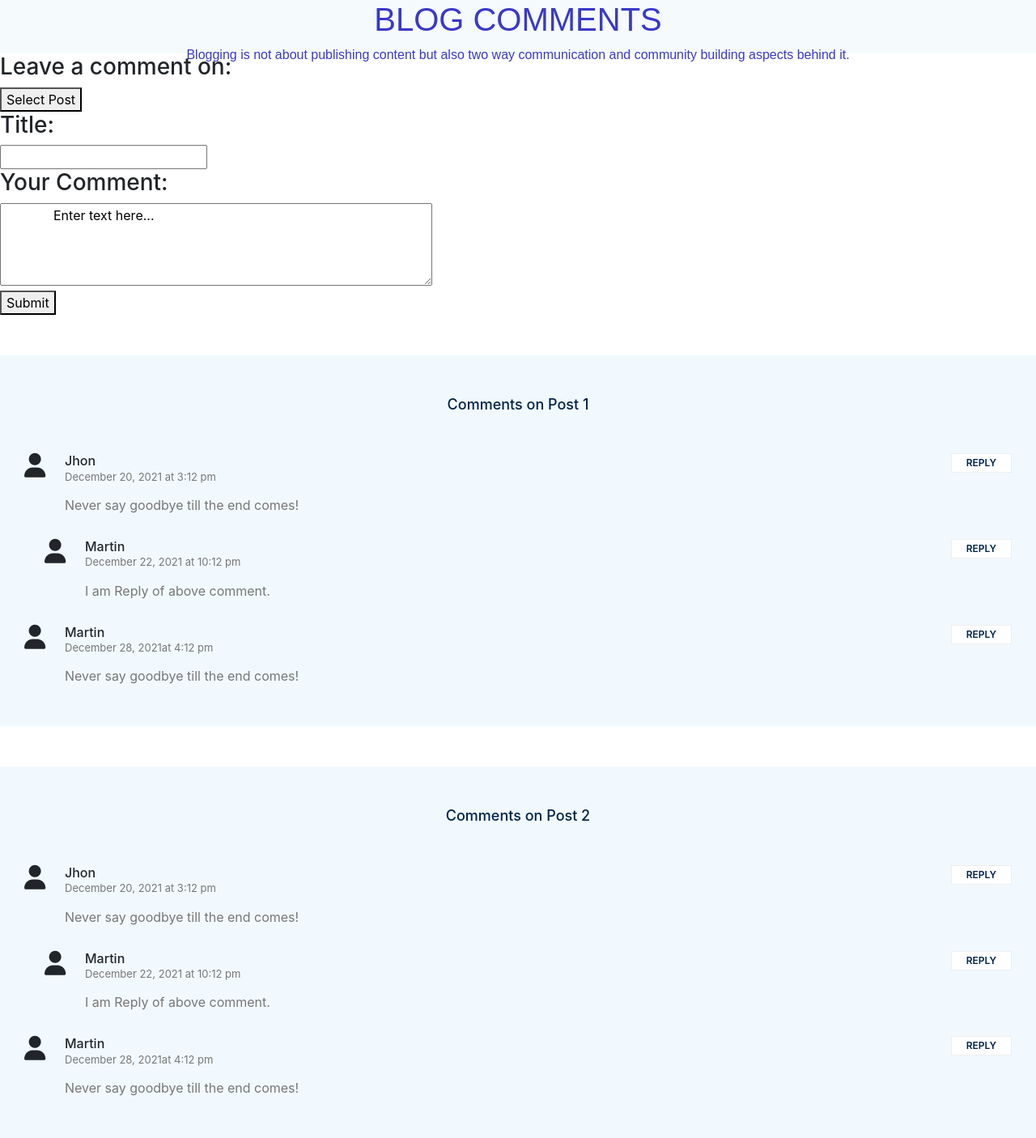
After one commit to sivamatta94/DBSE2022, a PHP site: page /commentspage.html in a window 1280 px wide. The commit adds this page. Shown: the whole page at 81% size. Run offline with PHP 8.4, Linux system fonts and the light colour scheme; some libraries are stand-ins or nearby versions.

Commit message:
Add files via upload

```diff
--- /dev/null
+++ b/commentspage.css
@@ -0,0 +1,105 @@
+body{
+    background-color:white;
+}
+
+header{
+    background: #f5fbfc;
+    height: 66px;
+    text-align: center;
+    padding: 0px;
+    margin: 0px;
+    color: rgb(57, 57, 201);
+    font-family: Arial, Helvetica, sans-serif;
+    text-decoration: none;
+    }
+.comments_page .post_selection{
+ width: 30%;
+}
+.button{
+    display: inline;
+}
+.comments-area {
+    background: #f1f9ff;
+    padding: 50px 30px;
+    margin-top: 50px;
+  }
+
+  @media (max-width: 414px) {
+    .comments-area {
+      padding: 50px 8px;
+    }
+  }
+
+  .comments-area h4 {
+    text-align: center;
+    margin-bottom: 50px;
+    color: #002347;
+    font-size: 18px;
+  }
+
+  .comments-area h5 {
+    font-size: 16px;
+    margin-bottom: 0px;
+  }
+
+  .comments-area a {
+    color: #002347;
+  }
+
+  .comments-area .comment-list {
+    padding-bottom: 30px;
+  }
+
+  .comments-area .comment-list:last-child {
+    padding-bottom: 0px;
+  }
+
+  .comments-area .comment-list.left-padding {
+    padding-left: 25px;
+  }
+
+  @media (max-width: 413px) {
+    .comments-area .comment-list .single-comment h5 {
+      font-size: 12px;
+    }
+    .comments-area .comment-list .single-comment .date {
+      font-size: 11px;
+    }
+    .comments-area .comment-list .single-comment .comment {
+      font-size: 10px;
+    }
+  }
+
+  .comments-area .thumb {
+    margin-right: 20px;
+  }
+
+  .comments-area .date {
+    font-size: 13px;
+    color: #777777;
+    margin-bottom: 13px;
+  }
+
+  .comments-area .comment {
+    color: #777777;
+    margin-bottom: 0px;
+  }
+
+  .comments-area .btn-reply {
+    background-color: #fff;
+    color: #002347;
+    border: 1px solid #eee;
+    padding: 2px 18px;
+    font-size: 12px;
+    display: block;
+    font-weight: 600;
+    -webkit-transition: all 0.3s ease 0s;
+    -moz-transition: all 0.3s ease 0s;
+    -o-transition: all 0.3s ease 0s;
+    transition: all 0.3s ease 0s;
+  }
+
+  .comments-area .btn-reply:hover {
+    background: #fdc632;
+    color: #002347;
+  }
--- /dev/null
+++ b/commentspage.html
@@ -0,0 +1,179 @@
+<!DOCTYPE html>
+<html lang="en">
+
+<head>
+    <meta charset="UTF-8">
+    <meta http-equiv="X-UA-Compatible" content="IE=edge">
+    <meta name="viewport" content="width=device-width, initial-scale=1.0">
+    <!--custom_styling-->
+    <script src="https://cdnjs.cloudflare.com/ajax/libs/jquery/3.3.1/jquery.min.js"></script>
+    <link rel="stylesheet" href="https://stackpath.bootstrapcdn.com/bootstrap/4.4.1/css/bootstrap.min.css" />
+    <script src="https://stackpath.bootstrapcdn.com/bootstrap/4.4.1/js/bootstrap.min.js"></script>
+    <script src="https://stackpath.bootstrapcdn.com/bootstrap/4.4.1/js/bootstrap.bundle.min.js"></script>
+    <script src="https://use.fontawesome.com/9da9b46707.js"></script>
+    <link rel="stylesheet" href="commentspage.css">
+    <title>Comments</title>
+
+</head>
+
+<body>
+    <header>
+        <div class="com">
+            <h1>BLOG COMMENTS</h1>
+            <p>Blogging is not about publishing content but also
+                two way communication and community building
+                aspects behind it.
+            </p>
+        </div>
+    </header>
+    <!--comments Page-->
+    <div class="comments_page">
+        <!--sub pages for comments-->
+        <div class="post_selection">
+            <h3>Leave a comment on:</h3><button>Select Post</button>
+            <h3 class="title">Title:</h3>
+            <input type="text" name="title">
+            <h3>Your Comment:</h3>
+            <textarea rows="4" cols="50" name="comment" form="usrform">
+              Enter text here...</textarea>
+            <button>Submit</button>
+        </div>
+        <div class="row">
+            <div class="col-lg-12">
+                <div class="comments-area">
+                    <h4>Comments on Post 1</h4>
+                    <div class="comment-list">
+                        <div class="single-comment justify-content-between d-flex">
+                            <div class="user justify-content-between d-flex">
+                                <div class="thumb">
+                                    <i class="fa fa-user" style="font-size:30px; width:30px;"></i>
+                                </div>
+                                <div class="desc">
+                                    <h5>Jhon</h5>
+                                    <p class="date">December 20, 2021 at 3:12 pm </p>
+                                    <p class="comment">
+                                        Never say goodbye till the end comes!
+                                    </p>
+                                </div>
+                            </div>
+                            <div class="reply-btn">
+                                <a href="" class="btn-reply text-uppercase">reply</a>
+                            </div>
+                        </div>
+                    </div>
+                    <div class="comment-list left-padding">
+                        <div class="single-comment justify-content-between d-flex">
+                            <div class="user justify-content-between d-flex">
+                                <div class="thumb">
+                                    <i class="fa fa-user" style="font-size:30px; width:30px;"></i>
+                                </div>
+                                <div class="desc">
+                                    <h5>Martin</h5>
+                                    <p class="date">December 22, 2021 at 10:12 pm </p>
+                                    <p class="comment">
+                                        I am Reply of above comment.
+                                    </p>
+                                </div>
+                            </div>
+                            <div class="reply-btn">
+                                <a href="" class="btn-reply text-uppercase">reply</a>
+                            </div>
+                        </div>
+                    </div>
+                    <div id="divider-transparent"></div>
+                    <div class="comment-list">
+                        <div class="single-comment justify-content-between d-flex">
+                            <div class="user justify-content-between d-flex">
+                                <div class="thumb">
+                                    <i class="fa fa-user" style="font-size:30px; width:30px;"></i>
+                                </div>
+                                <div class="desc">
+                                    <h5>Martin</h5>
+                                    <p class="date">December 28, 2021at 4:12 pm </p>
+                                    <p class="comment">
+                                        Never say goodbye till the end comes!
+                                    </p>
+                                </div>
+                            </div>
+                            <div class="reply-btn">
+                                <a href="" class="btn-reply text-uppercase">reply</a>
+                            </div>
+                        </div>
+                    </div>
+                </div>
+
+            </div>
+        </div>
+        <div class="row">
+            <div class="col-lg-12">
+                <div class="comments-area">
+                    <h4>Comments on Post 2</h4>
+                    <div class="comment-list">
+                        <div class="single-comment justify-content-between d-flex">
+                            <div class="user justify-content-between d-flex">
+                                <div class="thumb">
+                                    <i class="fa fa-user" style="font-size:30px; width:30px;"></i>
+                                </div>
+                                <div class="desc">
+                                    <h5>Jhon</h5>
+                                    <p class="date">December 20, 2021 at 3:12 pm </p>
+                                    <p class="comment">
+                                        Never say goodbye till the end comes!
+                                    </p>
+                                </div>
+                            </div>
+                            <div class="reply-btn">
+                                <a href="" class="btn-reply text-uppercase">reply</a>
+                            </div>
+                        </div>
+                    </div>
+                    <div class="comment-list left-padding">
+                        <div class="single-comment justify-content-between d-flex">
+                            <div class="user justify-content-between d-flex">
+                                <div class="thumb">
+                                    <i class="fa fa-user" style="font-size:30px; width:30px;"></i>
+                                </div>
+                                <div class="desc">
+                                    <h5>Martin</h5>
+                                    <p class="date">December 22, 2021 at 10:12 pm </p>
+                                    <p class="comment">
+                                        I am Reply of above comment.
+                                    </p>
+                                </div>
+                            </div>
+                            <div class="reply-btn">
+                                <a href="" class="btn-reply text-uppercase">reply</a>
+                            </div>
+                        </div>
+                    </div>
+                    <div id="divider-transparent"></div>
+                    <div class="comment-list">
+                        <div class="single-comment justify-content-between d-flex">
+                            <div class="user justify-content-between d-flex">
+                                <div class="thumb">
+                                    <i class="fa fa-user" style="font-size:30px; width:30px;"></i>
+                                </div>
+                                <div class="desc">
+                                    <h5>Martin</h5>
+                                    <p class="date">December 28, 2021at 4:12 pm </p>
+                                    <p class="comment">
+                                        Never say goodbye till the end comes!
+                                    </p>
+                                </div>
+                            </div>
+                            <div class="reply-btn">
+                                <a href="" class="btn-reply text-uppercase">reply</a>
+                            </div>
+                        </div>
+                    </div>
+                </div>
+
+            </div>
+        </div>
+
+
+    </div>
+
+</body>
+
+</html>
```
Also changed, not shown: index.html (+15 -10 lines), style.css (+6 -4 lines).
